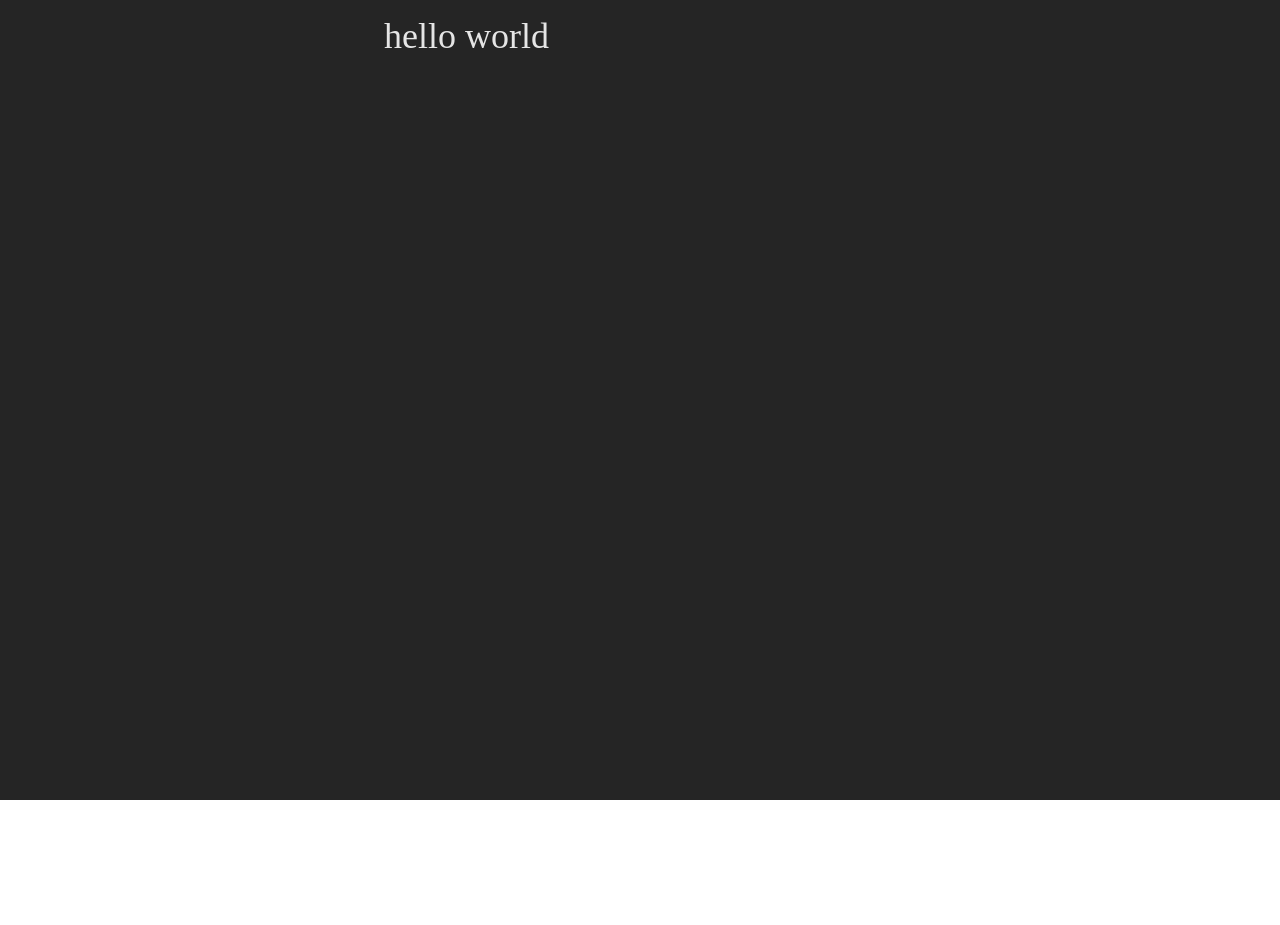
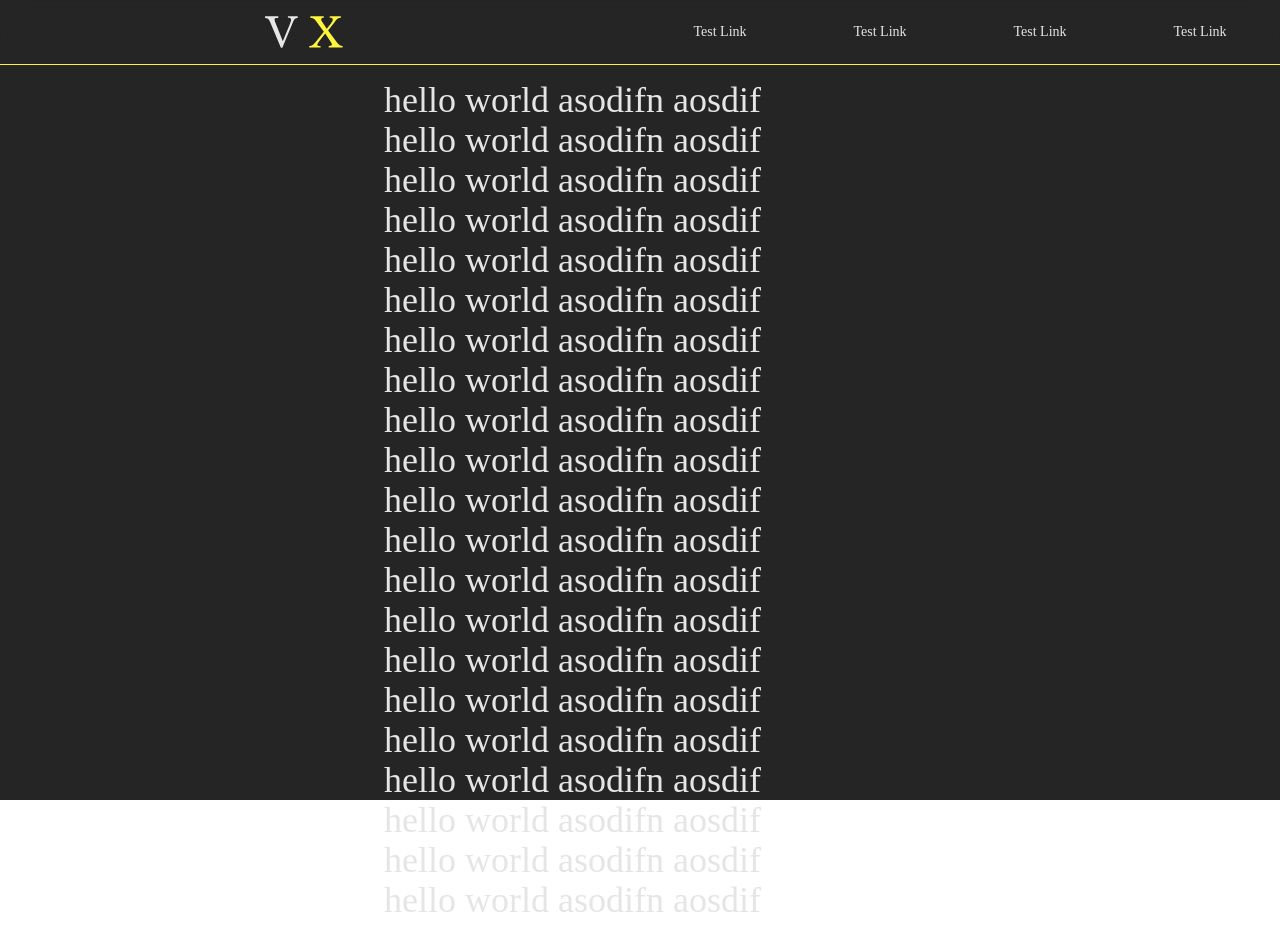
Before and after one commit to guilevieiram/villeneuvoix, a React (Create React App) app: page / in a window 1280 px wide. Shown: the top 925 px of the page. Before the commit the page ends 800 px from the top, so only its background shows below. Built offline with nearby package versions, Linux system fonts and the light colour scheme.

Commit message:
added styled navbar

```diff
--- a/public/index.html
+++ b/public/index.html
@@ -9,7 +9,6 @@
       name="description"
       content="VilleneuvoiX - La voix de l'X21"
     />
-    <link rel="apple-touch-icon" href="%PUBLIC_URL%/logo192.png" />
     <!--
       manifest.json provides metadata used when your web app is installed on a
       user's mobile device or desktop. See htTps://developers.google.com/web/fundamentals/web-app-manifest/
--- a/src/App.js
+++ b/src/App.js
@@ -1,5 +1,6 @@
 import {
-	Background
+	Background,
+	Nav
 } from './components';
 
 import {
@@ -9,13 +10,47 @@ import {
 } from 'react-router-dom';
 
 export default function App() {
+	const navBarHeight = 20;
   	return (
   		<div className="flex justify-center">
 			  <Background />
-			  <div className="max-w-xl w-full px-8 py-4">
+			  <Nav height={navBarHeight} />
+
+			  <div className={`max-w-xl w-full px-8 py-4 pt-${navBarHeight}`}>
 				  <Router>
 					  <Routes>
-						  	<Route path="/" element={<h1>hello world</h1>}/>
+						  	<Route path="/" element={
+								  <>
+							  <h1>hello world asodifn aosdif</h1>
+							  <h1>hello world asodifn aosdif</h1>
+							  <h1>hello world asodifn aosdif</h1>
+							  <h1>hello world asodifn aosdif</h1>
+							  <h1>hello world asodifn aosdif</h1>
+							  <h1>hello world asodifn aosdif</h1>
+							  <h1>hello world asodifn aosdif</h1>
+							  <h1>hello world asodifn aosdif</h1>
+							  <h1>hello world asodifn aosdif</h1>
+							  <h1>hello world asodifn aosdif</h1>
+							  <h1>hello world asodifn aosdif</h1>
+							  <h1>hello world asodifn aosdif</h1>
+							  <h1>hello world asodifn aosdif</h1>
+							  <h1>hello world asodifn aosdif</h1>
+							  <h1>hello world asodifn aosdif</h1>
+							  <h1>hello world asodifn aosdif</h1>
+							  <h1>hello world asodifn aosdif</h1>
+							  <h1>hello world asodifn aosdif</h1>
+							  <h1>hello world asodifn aosdif</h1>
+							  <h1>hello world asodifn aosdif</h1>
+							  <h1>hello world asodifn aosdif</h1>
+							  <h1>hello world asodifn aosdif</h1>
+							  <h1>hello world asodifn aosdif</h1>
+							  <h1>hello world asodifn aosdif</h1>
+							  <h1>hello world asodifn aosdif</h1>
+							  <h1>hello world asodifn aosdif</h1>
+							  <h1>hello world asodifn aosdif</h1>
+							  <h1>hello world asodifn aosdif</h1>
+								  </>
+							  }/>
 					  </Routes>
 				  </Router>
 			  </div>
--- a/src/components/Background.jsx
+++ b/src/components/Background.jsx
@@ -1,3 +1,3 @@
 export default function Background() {
-    return <div style={{zIndex:-10}} className="bg-dark h-screen w-screen absolute top-0 left-0"></div>
+    return <div style={{zIndex:-10}} className="bg-dark h-screen w-screen fixed top-0 left-0"></div>
 }
--- /dev/null
+++ b/src/components/Nav.jsx
@@ -0,0 +1,65 @@
+import {useState, useRef, useEffect} from 'react';
+import icon from '../assets/icon.svg';
+
+
+function Hamburguer({toggleAction, close}) {
+    return(
+        <div className="flex flex-col justify-around items-end h-4 w-6 cursor-pointer md:hidden" onClick={toggleAction}>
+            <span className={"h-px w-full bg-light  transition-all duration-500" + (close ? " transform -rotate-45 translate-y-2": "")}></span>
+            <span className={"h-px w-2 bg-light transition-all duration-500" + (close ? " transform rotate-45 -translate-x-3 -translate-y-0.5 scale-0" : "")}></span>
+            <span className={"h-px w-4 bg-light transition-all duration-500" + (close ? " transform rotate-45 scale-x-150 -translate-y-1 -translate-x-1": "")}></span>
+        </div>
+    )
+};
+
+function NavLink({text, link, closeAction}) {
+    return (
+        <a href={link} onClick={closeAction} className='py-2 hover:text-yellow'>
+            {text}
+        </a>
+    )
+};
+
+function useOnClickOutside(ref, handler) {
+    useEffect(
+        () => {
+            const listener = (event) => {
+            if (!ref.current || ref.current.contains(event.target)) {
+                return;
+            }
+             handler(event);
+            };
+            document.addEventListener("mousedown", listener);
+            document.addEventListener("touchstart", listener);
+            return () => {
+                document.removeEventListener("mousedown", listener);
+                document.removeEventListener("touchstart", listener);
+            };
+        }, [ref, handler]);
+};
+
+export default function Nav({height}){
+    const [mobileMenu, setMobileMenu] = useState(false);
+    const toggleMobileMenu = () => setMobileMenu(!mobileMenu);
+    const closeMobileMenu = () => setMobileMenu(false)
+    const ref = useRef();
+
+    useOnClickOutside(ref, () => setMobileMenu(false))
+
+    return (
+        <div ref={ref} className={`flex justify-around flex-col fixed top-0 right-0 w-screen text-sm min-h-${height} transform translate-y-0 translate-x-0 border-yellow backdrop-filter md:backdrop-blur-md md:bg-opacity-70 z-50 md:border-b `}>
+            <div className="flex justify-around items-center flex-col md:flex-row ">
+                <span className="flex items-center justify-around w-full backdrop-blur-md backdrop-filter bg-opacity-70 border-yellow border-b md:bg-transparent md:backdrop-blur-none md:border-none z-60">
+                    <img src={icon} alt="" className="my-4 ml-4 mr-12 h-8 cursor-pointer  select-none" />
+                    <Hamburguer toggleAction={toggleMobileMenu} close={mobileMenu}/>
+                </span>
+                <div className={(mobileMenu ? " backdrop-filter backdrop-blur-md mt-2" : " -translate-y-96 ") + " flex transform justify-around items-center flex-col transition-all border-yellow border-t border-b w-full py-4 z-10 bg-opacity-70 md:translate-y-0  md:flex-row md:w-full md:bg-transparent md:py-0 md:mt-0 md:backdrop-blur-none md:border-none"}>
+                    <NavLink text={'Test Link'} link='#' closeAction={closeMobileMenu}/>
+                    <NavLink text={'Test Link'} link='#' closeAction={closeMobileMenu}/>
+                    <NavLink text={'Test Link'} link='#' closeAction={closeMobileMenu}/>
+                    <NavLink text={'Test Link'} link='#' closeAction={closeMobileMenu}/>
+                </div>
+            </div>
+        </div>
+    )
+};
--- a/src/components/index.js
+++ b/src/components/index.js
@@ -1,5 +1,7 @@
 import Background from "./Background";
+import Nav from "./Nav";
 
 export {
-    Background
+    Background,
+    Nav
 };
--- a/src/index.css
+++ b/src/index.css
@@ -2,7 +2,7 @@
 @tailwind components;
 @tailwind utilities;
 
-@import url('https://fonts.googleapis.com/css2?family=Comfortaa:wght@300;400;500;600;700&family=Limelight&family=Source+Serif+4:ital,wght@0,200;0,300;0,400;0,500;0,600;0,700;0,800;0,900;1,200;1,300;1,400;1,500;1,600;1,700;1,800;1,900&display=swap');
+@import url('https://fonts.googleapis.com/css2?family=Comfortaa:wght@300;400;500;600;700&family=Limelight&family=Mulish:ital,wght@0,200;0,300;0,400;0,500;0,600;0,700;0,800;0,900;1,200;1,300;1,400;1,500;1,600;1,700;1,800;1,900&family=Source+Serif+4:ital,wght@0,200;0,300;0,400;0,500;0,600;0,700;0,800;0,900;1,200;1,300;1,400;1,500;1,600;1,700;1,800;1,900&display=swap');
 
 @layer base {
     * {
```
Also changed, not shown: src/assets/icon.svg (added), src/assets/logo.svg (added), src/components/mod.js (added).
